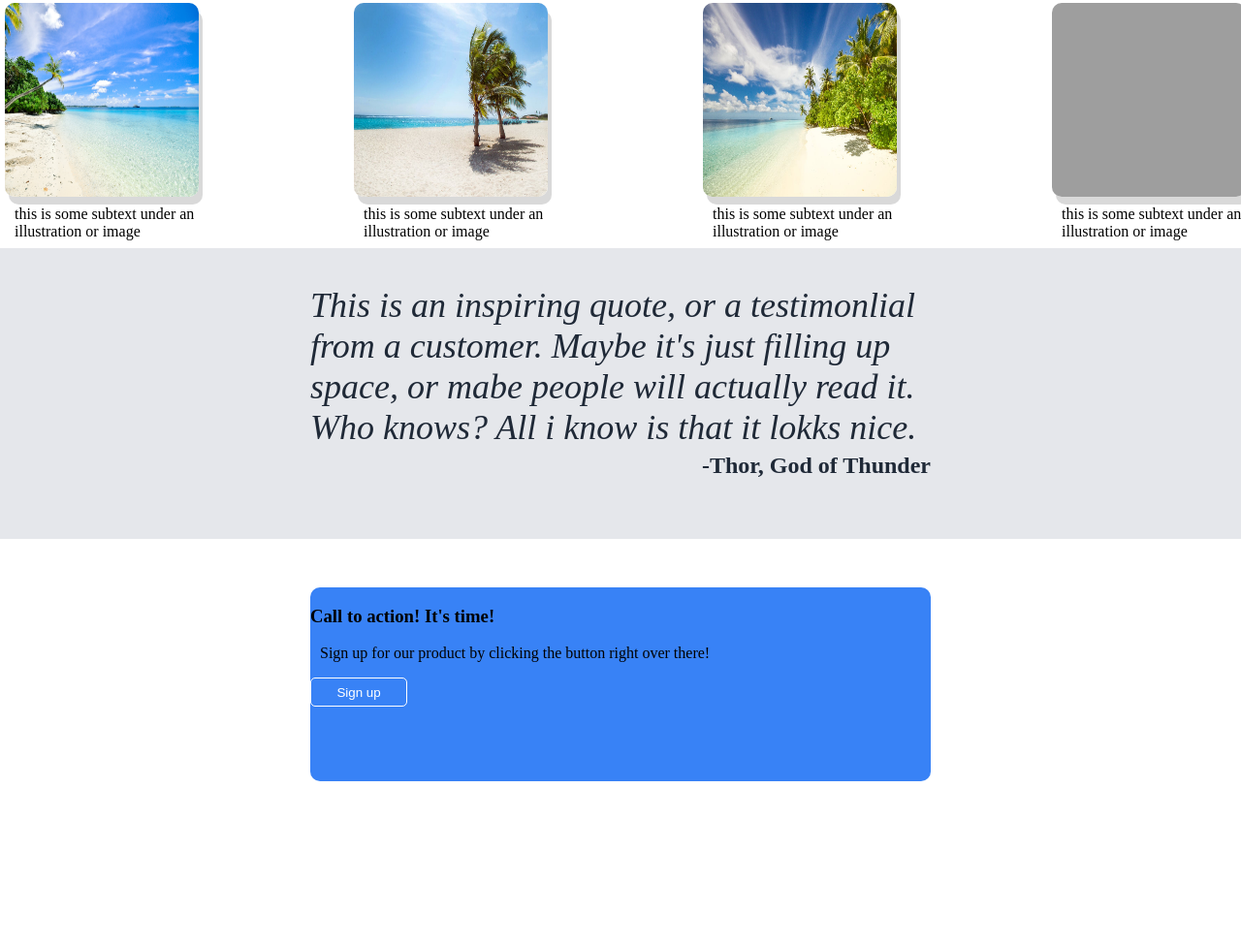
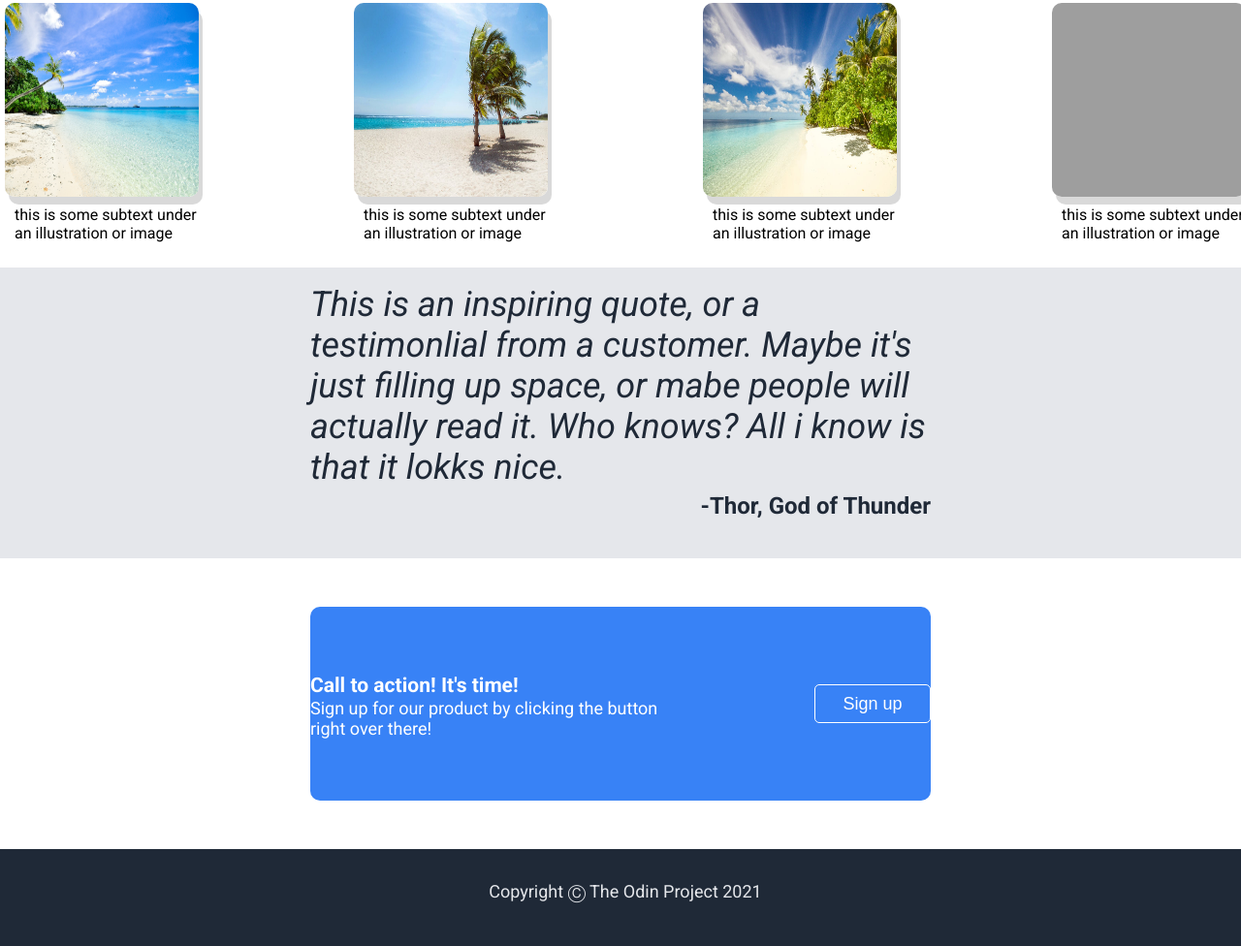
Before and after one commit to Lrebs/Landing-Page, a plain HTML site: page index.html in a window 1280 px wide. Shown: the part 534-1510 px from the top of the page at 97% size. Before the commit the page ends 1390 px from the top, so only its background shows below. Drawn offline with Linux system fonts and the light colour scheme; grey boxes are pictures that could not be loaded.

Commit message:
final layout and styles, still room for improvement

```diff
--- a/index.html
+++ b/index.html
@@ -108,12 +108,20 @@
     </section>
     <section class="section-4-container">
       <div class="call-to-action">
-        <h3>Call to action! It's time!</h3>
-        <p>Sign up for our product by clicking the button right over there!</p>
+        <div class="action-title">
+          <h3>Call to action! It's time!</h3>
+          <p class="action-text">
+            Sign up for our product by clicking the button right over there!
+          </p>
+        </div>
         <div>
           <button class="btn">Sign up</button>
         </div>
       </div>
     </section>
+
+    <footer class="footer">
+      <p>Copyright Ⓒ The Odin Project 2021</p>
+    </footer>
   </body>
 </html>
--- a/styles.css
+++ b/styles.css
@@ -3,6 +3,7 @@ body {
   padding: 0;
   height: auto;
   width: 100%;
+  font-family: "Roboto", sans-serif;
 }
 
 .nav-container {
@@ -17,7 +18,7 @@ body {
 .nav-logo {
   color: #f9faf8;
   font-size: 24px;
-  margin-left: 400px;
+  margin-left: 370px;
 }
 
 li,
@@ -27,10 +28,11 @@ a {
   text-decoration: none;
   list-style: none;
   margin: 30px;
+  font-size: 24px;
 }
 
 ul {
-  margin-right: 200px;
+  margin-right: 250px;
 }
 
 .hero-container {
@@ -57,7 +59,7 @@ ul {
 .hero-button {
   background-color: #3882f6;
   color: #e5e7eb;
-  margin: 0;
+  margin-left: 6px;
   padding: 5px 15px;
   border-radius: 5px;
   border: 0;
@@ -128,6 +130,7 @@ img,
 
 .quote-section,
 em {
+  margin-top: 50px;
   font-size: 36px;
   color: #1f2937;
   align-items: center;
@@ -156,22 +159,44 @@ em {
 }
 
 .call-to-action {
+  display: flex;
+  align-items: center;
+  justify-content: center;
   background-color: #3882f6;
   height: 200px;
   width: 50%;
   border-radius: 10px;
 }
 
+.action-title {
+  color: white;
+  margin-right: 150px;
+  font-size: 18px;
+}
+
+.action-text {
+  margin-top: -20px;
+  margin-left: 0;
+}
+
 .btn {
-  height: 30px;
-  width: 100px;
+  height: 40px;
+  width: 120px;
   color: white;
+  font-size: 18px;
   background-color: #3882f6;
   border: 1px solid white;
   border-radius: 5px;
+  justify-content: flex-end;
 }
 
-.call-to-action,
-.btn {
-  justify-content: flex-end;
+.footer {
+  height: 100px;
+  width: 100%;
+  background-color: #1f2937;
+  color: #e5e7eb;
+  font-size: 18px;
+  display: flex;
+  justify-content: center;
+  align-items: center;
 }
```
